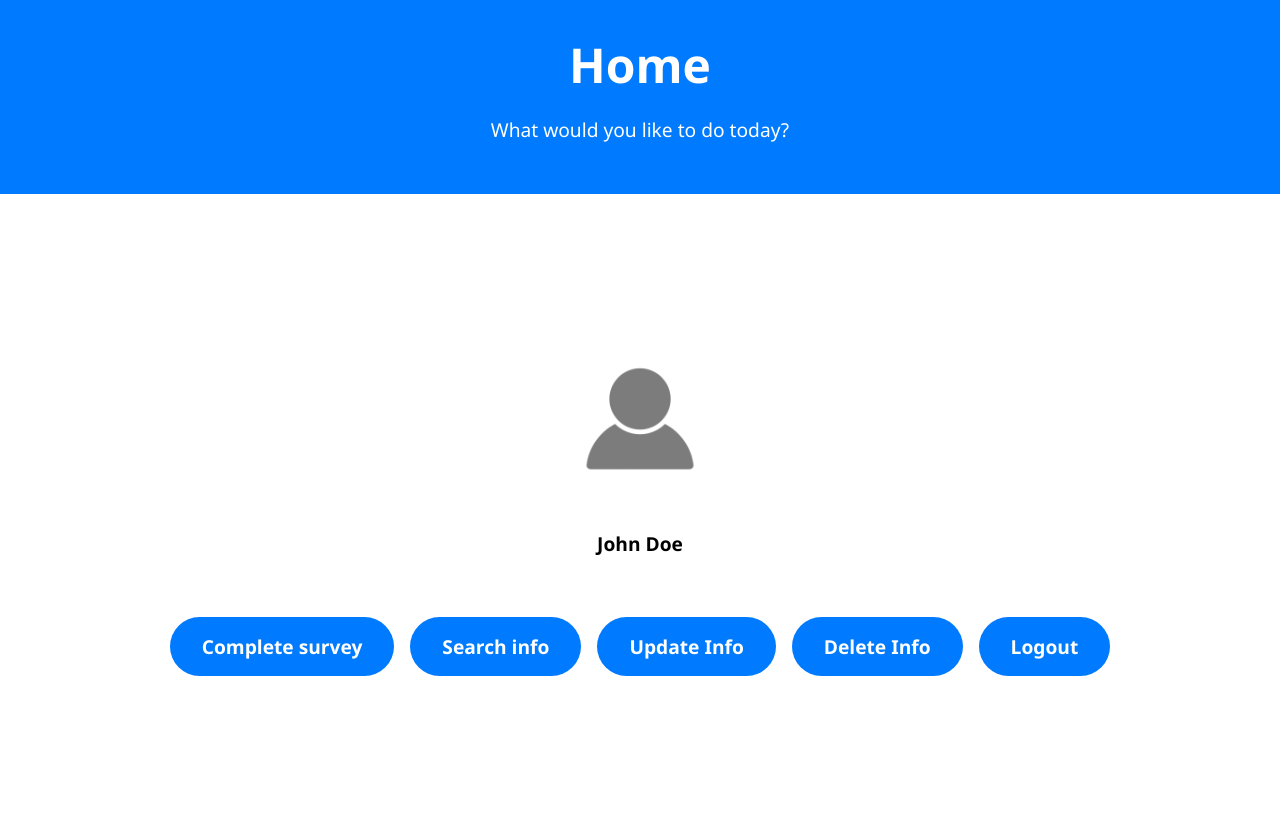
After one commit to mihirp161/MentalHealthStudentPortal, a Flask app: page /student-home in a window 1280 px wide. The commit adds this page. Run offline with Flask 3, Linux system fonts and the light colour scheme.

Commit message:
Student Home

```diff
--- a/app.py
+++ b/app.py
@@ -29,10 +29,15 @@ def register():
         print("Date of Birth:", dob)
 
         # TO DO:
-        # Insert student and return its ID
+        # Create student obj using the variables above, insert it to your data structure
+        #  Return its ID to the variable below
         ID = "0000001"
         return render_template('succesfully-registered.html', name = name, ID=ID)
     return render_template('register.html')
 
+@app.route('/student-home', methods=['GET'])
+def student_home():
+    return render_template('student-home.html')
+
 if __name__ == '__main__':
     app.run()
--- /dev/null
+++ b/static/css/student-home.css
@@ -0,0 +1,74 @@
+body {
+    font-family: 'Segoe UI', Tahoma, Geneva, Verdana, sans-serif;
+    margin: 0;
+    padding: 0;
+  }
+
+  header {
+    background-color: #007bff;
+    color: #fff;
+    text-align: center;
+    padding: 2rem;
+  }
+
+  h1 {
+    font-size: 3rem;
+    margin: 0;
+  }
+
+  p {
+    font-size: 1.2rem;
+  }
+
+  main {
+    display: flex;
+    flex-direction: column;
+    align-items: center;
+    justify-content: center;
+    height: 80vh;
+  }
+
+  .profile {
+    display: flex;
+    flex-direction: column;
+    align-items: center;
+    margin-bottom: 2rem;
+  }
+
+  .profile-pic {
+    width: 150px;
+    height: 150px;
+    border-radius: 50%;
+    object-fit: cover;
+    margin-bottom: 1rem;
+  }
+
+  .profile-name {
+    font-size: 1.2rem;
+    font-weight: bold;
+  }
+
+  .options {
+    display: flex;
+    flex-wrap: wrap;
+    justify-content: center;
+  }
+
+  .option {
+    display: block;
+    background-color: #007bff;
+    color: #fff;
+    border: none;
+    border-radius: 30px;
+    padding: 1rem 2rem;
+    font-size: 1.2rem;
+    font-weight: bold;
+    text-align: center;
+    margin: 0.5rem;
+    text-decoration: none;
+    transition: background-color 0.2s ease-in-out;
+  }
+
+  .option:hover {
+    background-color: #0069d9;
+  }
--- a/templates/index.html
+++ b/templates/index.html
@@ -10,6 +10,9 @@
 </head>
     <body>
         <main>
+          <header>
+            <h1>Mental Health Student Portal</h1>
+          </header>
               <form class="login-form">
                 <h2>Login</h2>
                 <div class="form-group">
--- /dev/null
+++ b/templates/student-home.html
@@ -0,0 +1,27 @@
+<!DOCTYPE html>
+<html lang="en">
+<head>
+  <meta charset="UTF-8">
+  <title>Home</title>
+  <link rel="stylesheet" href="static/css/student-home.css">
+</head>
+<body>
+  <header>
+    <h1>Home</h1>
+    <p>What would you like to do today?</p>
+  </header>
+  <main>
+    <div class="profile">
+      <img src="static/images/profile-icon.png" alt="Profile picture" class="profile-pic">
+      <p class="profile-name">John Doe</p>
+    </div>
+    <div class="options">
+      <a href="survey.html" class="option">Complete survey</a>
+      <a href="search.html" class="option">Search info</a>
+      <a href="update.html" class="option">Update Info</a>
+      <a href="delete.html" class="option">Delete Info</a>
+      <a href="logout.html" class="option">Logout</a>
+    </div>
+  </main>
+</body>
+</html>
--- a/templates/succesfully-registered.html
+++ b/templates/succesfully-registered.html
@@ -9,8 +9,9 @@
   </head>
   <body>
 
-    <h2>Welcome to MentalHealth!</h2>
-
+    <header>
+      <h1>Welcome to MentalHealth!</h1>
+    </header>
     <div class="text">
         <p>Dear {{name}},</p>
         <p>We are delighted to welcome you to our website! Here, you will find all the information you need about our courses, programs, and activities.</p>
```
Also changed, not shown: static/css/login-form.css (+19 -0 lines), static/css/succesfully-registered.css (+17 -3 lines), static/images/profile-icon.png (added).
